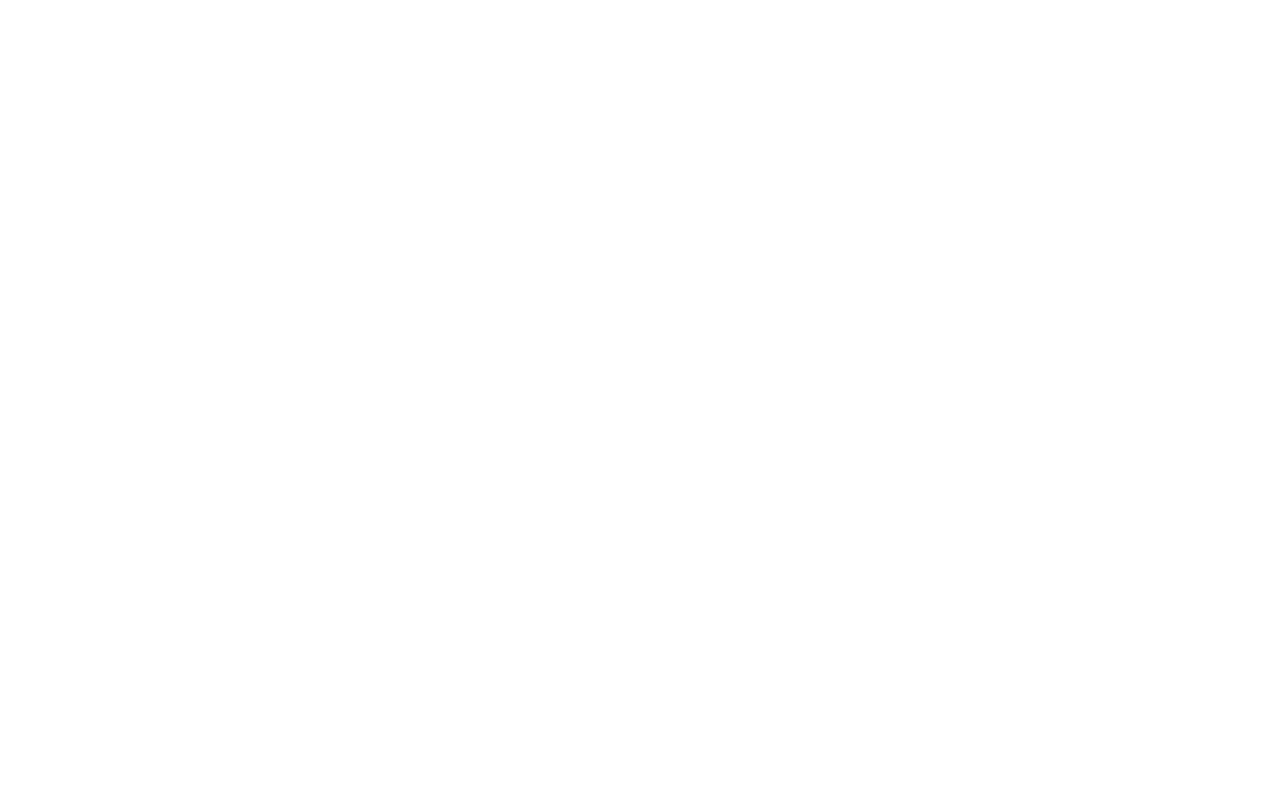
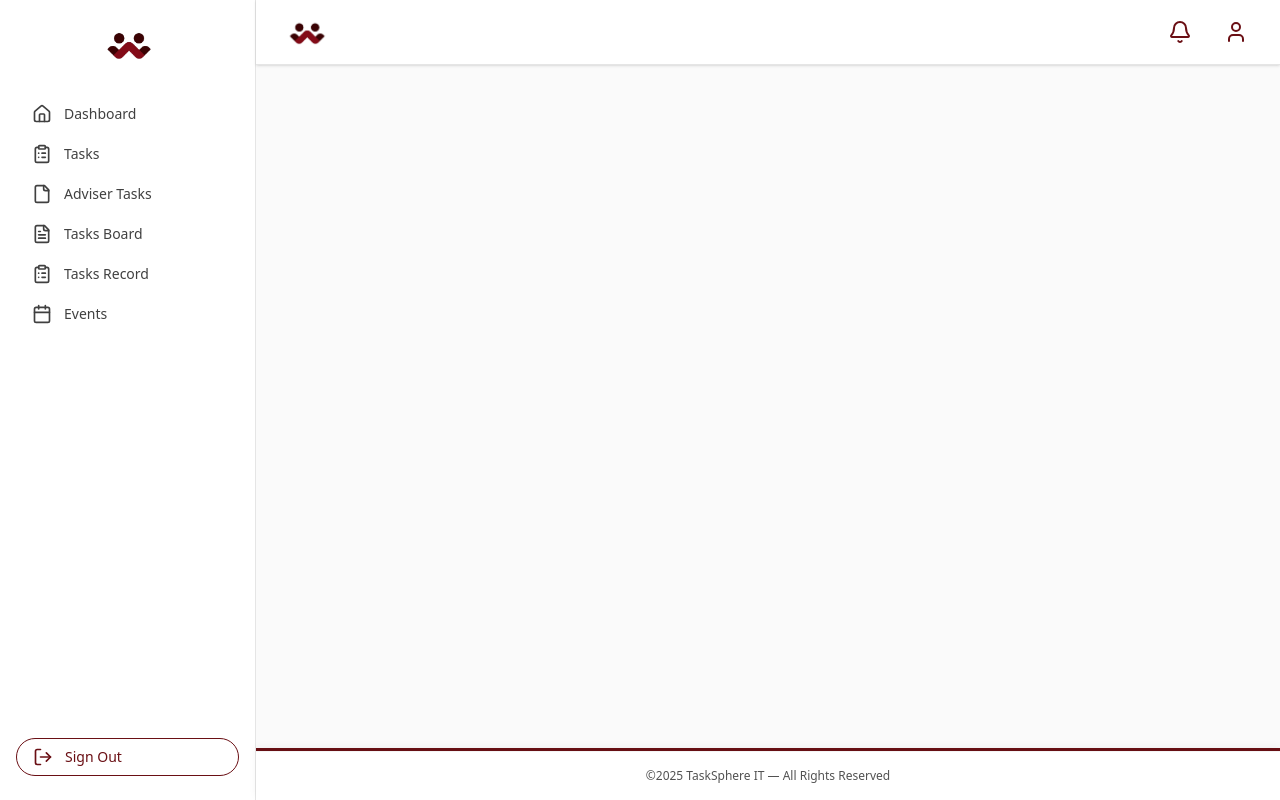
Before and after one commit to ssupJulliana/TaskSphereIT, a React (Vite) app in the folder tasksphereit/: page /member in a window 1280 px wide. Before the commit this address had no page. Built offline with nearby package versions, Linux system fonts and the light colour scheme.

Commit message:
Directory Structure Done!

```diff
--- a/tasksphereit/src/App.jsx
+++ b/tasksphereit/src/App.jsx
@@ -4,7 +4,15 @@
 import InstructorDashboard from "./components/CapstoneInstructor/InstructorDashboard.jsx";
 import InstructorEnroll from "./components/CapstoneInstructor/InstructorEnroll.jsx";
 import InstructorTeams from "./components/CapstoneInstructor/InstructorTeams.jsx";
-
+// Placeholder imports for the member pages
+import MemberLayout from "./components/CapstoneMember/MemberLayout.jsx";
+import MemberDashboard from "./components/CapstoneMember/MemberDashboard.jsx";
+import MemberTasks from "./components/CapstoneMember/MemberTasks.jsx";
+import MemberAdviserTasks from "./components/CapstoneMember/MemberAdviserTasks.jsx";
+import MembersTasksBoard from "./components/CapstoneMember/MemberTasksBoard.jsx";
+import MembersTasksRecord from "./components/CapstoneMember/MemberTasksRecord.jsx";
+import MemberEvents from "./components/CapstoneMember/MemberEvents.jsx";
+// import other member pages when created, e.g., MemberTasks, MemberAdviserTasks, etc.
 
 export default function App() {
   return (
@@ -12,8 +20,6 @@
       <Routes>
         <Route path="/" element={<Navigate to="/login" replace />} />
         <Route path="/login" element={<LoginPage />} />
-        {/* add other routes later… */}
-
 
         {/* Instructor layout with nested pages */}
         <Route path="/instructor" element={<InstructorLayout />}>
@@ -21,6 +27,19 @@
           <Route path="enroll" element={<InstructorEnroll />} />
           <Route path="teams" element={<InstructorTeams />} />
         </Route>
+
+        {/* Member layout with nested pages */}
+        <Route path="/member" element={<MemberLayout />}>
+          <Route path="dashboard" element={<MemberDashboard />} />
+          <Route path="tasks" element={<MemberTasks />} />
+          <Route path="adviser-tasks" element={<MemberAdviserTasks />} />
+          <Route path="tasks-board" element={<MembersTasksBoard />} />
+          <Route path="tasks-record" element={<MembersTasksRecord />} />
+          <Route path="events" element={<MemberEvents />} />
+          {/* Add other routes for member pages here once they are created */}
+          {/* Example: */}
+          {/* <Route path="tasks" element={<MemberTasks />} /> */}
+        </Route>
       </Routes>
     </div>
   );
--- /dev/null
+++ b/tasksphereit/src/components/CapstoneMember/MemberAdviserTasks.jsx
@@ -0,0 +1,5 @@
+import React from "react";
+
+export default function MemberAdviserTasks() {
+  return <div>MemberAdviserTasks</div>;
+}
--- /dev/null
+++ b/tasksphereit/src/components/CapstoneMember/MemberDashboard.jsx
@@ -0,0 +1,5 @@
+import React from "react";
+
+export default function MemberDashboard() {
+  return <div>MemberDashboard</div>;
+}
--- /dev/null
+++ b/tasksphereit/src/components/CapstoneMember/MemberEvents.jsx
@@ -0,0 +1,5 @@
+import React from "react";
+
+export default function MemberEvents() {
+  return <div>MemberEvents</div>;
+}
--- /dev/null
+++ b/tasksphereit/src/components/CapstoneMember/MemberFooter.jsx
@@ -0,0 +1,18 @@
+import React from "react";
+
+export default function MemberFooter() {
+  return (
+    <footer className="w-full">
+      {/* thin maroon accent strip */}
+      <div className="h-[3px] bg-[#6A0F14]" />
+      {/* base footer with soft shadow and border */}
+      <div className="bg-white border-t border-neutral-100 shadow-[0_-4px_8px_rgba(0,0,0,0.05)]">
+        <div className="max-w-7xl mx-auto px-4">
+          <p className="text-center text-xs text-neutral-600 py-4">
+            ©2025 TaskSphere IT — All Rights Reserved
+          </p>
+        </div>
+      </div>
+    </footer>
+  );
+}
--- /dev/null
+++ b/tasksphereit/src/components/CapstoneMember/MemberHeader.jsx
@@ -0,0 +1,28 @@
+import React from "react";
+import TaskSphereLogo from "../../assets/imgs/TaskSphereLogo.png"; // adjust the path if needed
+import { Menu, Bell, User } from "lucide-react";
+
+export default function MemberHeader() {
+  return (
+    <header className="bg-white border-b border-neutral-200 shadow-sm">
+      <div className="flex items-center justify-between px-6 py-3">
+        {/* Left: menu toggle & logo */}
+        <div className="flex items-center gap-4">
+          <button className="md:hidden p-2 rounded-lg hover:bg-neutral-100">
+            <Menu className="w-6 h-6 text-[#6A0F14]" />
+          </button>
+          <img src={TaskSphereLogo} alt="TaskSphere IT" className="h-8" />
+        </div>
+        {/* Right: notification & user icons */}
+        <div className="flex items-center gap-4">
+          <button className="relative p-2 rounded-full hover:bg-neutral-100">
+            <Bell className="w-6 h-6 text-[#6A0F14]" />
+          </button>
+          <button className="p-2 rounded-full hover:bg-neutral-100">
+            <User className="w-6 h-6 text-[#6A0F14]" />
+          </button>
+        </div>
+      </div>
+    </header>
+  );
+}
--- /dev/null
+++ b/tasksphereit/src/components/CapstoneMember/MemberLayout.jsx
@@ -0,0 +1,95 @@
+import React from "react";
+import { NavLink, Outlet } from "react-router-dom";
+import {
+  Home,
+  ClipboardList,
+  Calendar,
+  FileText,
+  File,
+  List,
+  LogOut,
+} from "lucide-react"; // Add more icons from lucide-react as needed
+import TaskSphereLogo from "../../assets/imgs/TaskSphereLogo.png";
+import MemberHeader from "./MemberHeader";
+import MemberFooter from "./MemberFooter";
+
+const MemberLayout = () => {
+  const navItemClasses = (isActive) =>
+    `flex items-center gap-3 px-4 py-2 rounded-lg text-sm font-medium ${
+      isActive
+        ? "bg-[#6A0F14]/10 text-[#6A0F14]"
+        : "text-neutral-700 hover:bg-neutral-100"
+    }`;
+
+  return (
+    <div className="flex h-screen overflow-hidden bg-neutral-50">
+      {/* Sidebar */}
+      <aside className="hidden md:flex md:flex-col w-64 bg-white border-r border-neutral-200">
+        <div className="flex flex-col h-full py-6">
+          <div className="flex items-center justify-center mb-8 px-4">
+            <img src={TaskSphereLogo} alt="TaskSphere IT" className="h-10" />
+          </div>
+
+          <nav className="flex-1 px-4 space-y-1">
+            <NavLink
+              to="/member/dashboard"
+              className={({ isActive }) => navItemClasses(isActive)}
+            >
+              <Home className="w-5 h-5" /> Dashboard
+            </NavLink>
+            <NavLink
+              to="/member/tasks"
+              className={({ isActive }) => navItemClasses(isActive)}
+            >
+              <ClipboardList className="w-5 h-5" /> Tasks
+            </NavLink>
+            <NavLink
+              to="/member/adviser-tasks"
+              className={({ isActive }) => navItemClasses(isActive)}
+            >
+              <File className="w-5 h-5" /> Adviser Tasks
+            </NavLink>
+            <NavLink
+              to="/member/tasks-board"
+              className={({ isActive }) => navItemClasses(isActive)}
+            >
+              <FileText className="w-5 h-5" /> Tasks Board
+            </NavLink>
+            <NavLink
+              to="/member/tasks-record"
+              className={({ isActive }) => navItemClasses(isActive)}
+            >
+              <ClipboardList className="w-5 h-5" /> Tasks Record
+            </NavLink>
+            <NavLink
+              to="/member/events"
+              className={({ isActive }) => navItemClasses(isActive)}
+            >
+              <Calendar className="w-5 h-5" /> Events
+            </NavLink>
+          </nav>
+
+          <div className="mt-auto px-4">
+            <button className="w-full flex items-center gap-3 text-sm font-medium text-[#6A0F14] border border-[#6A0F14] rounded-full px-4 py-2 hover:bg-[#6A0F14]/10">
+              <LogOut className="w-5 h-5" /> Sign Out
+            </button>
+          </div>
+        </div>
+      </aside>
+
+      {/* Main area */}
+      <div className="flex-1 flex flex-col min-h-0">
+        <MemberHeader />
+
+        {/* Only this scrolls when content is taller than the viewport */}
+        <main className="flex-1 min-h-0 overflow-y-auto px-4 py-6 md:px-8">
+          <Outlet />
+        </main>
+
+        <MemberFooter />
+      </div>
+    </div>
+  );
+};
+
+export default MemberLayout;
--- /dev/null
+++ b/tasksphereit/src/components/CapstoneMember/MemberTasks.jsx
@@ -0,0 +1,5 @@
+import React from "react";
+
+export default function MemberTasks() {
+  return <div>MemberTasks</div>;
+}
--- /dev/null
+++ b/tasksphereit/src/components/CapstoneMember/MemberTasksBoard.jsx
@@ -0,0 +1,5 @@
+import React from "react";
+
+export default function MemberTasksBoard() {
+  return <div>MemberTasksBoard</div>;
+}
--- /dev/null
+++ b/tasksphereit/src/components/CapstoneMember/MemberTasksRecord.jsx
@@ -0,0 +1,5 @@
+import React from "react";
+
+export default function MemberTasksRecord() {
+  return <div>MemberTasksRecord</div>;
+}
--- a/tasksphereit/src/components/auth/LoginPage.jsx
+++ b/tasksphereit/src/components/auth/LoginPage.jsx
@@ -12,7 +12,8 @@
   const handleSignIn = (e) => {
     e.preventDefault();
     // You can later add login validation logic here
-    navigate("/instructor/dashboard"); // redirect to Instructor Dashboard
+    //navigate("/instructor/dashboard");
+    navigate("/member/dashboard");
   };
 
   return (
```
